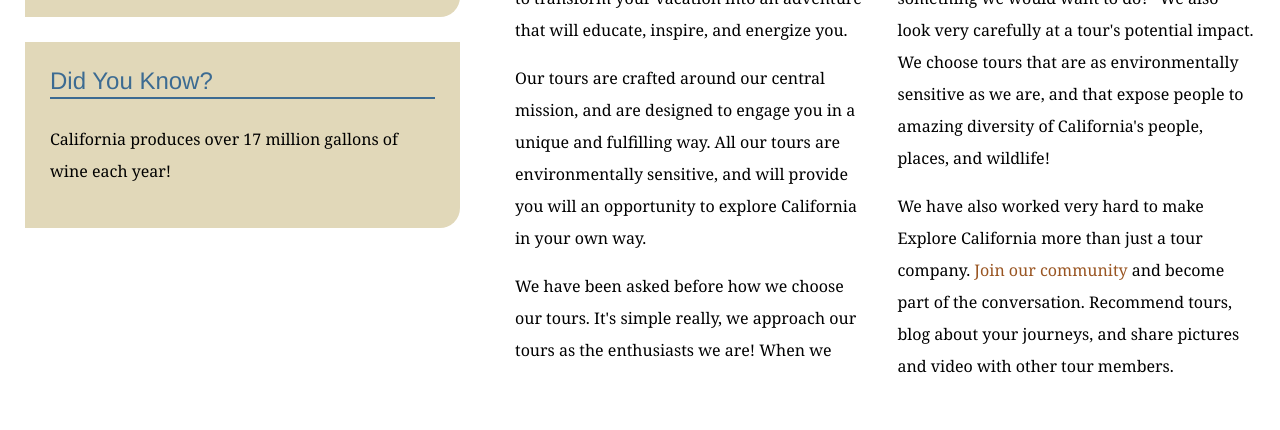
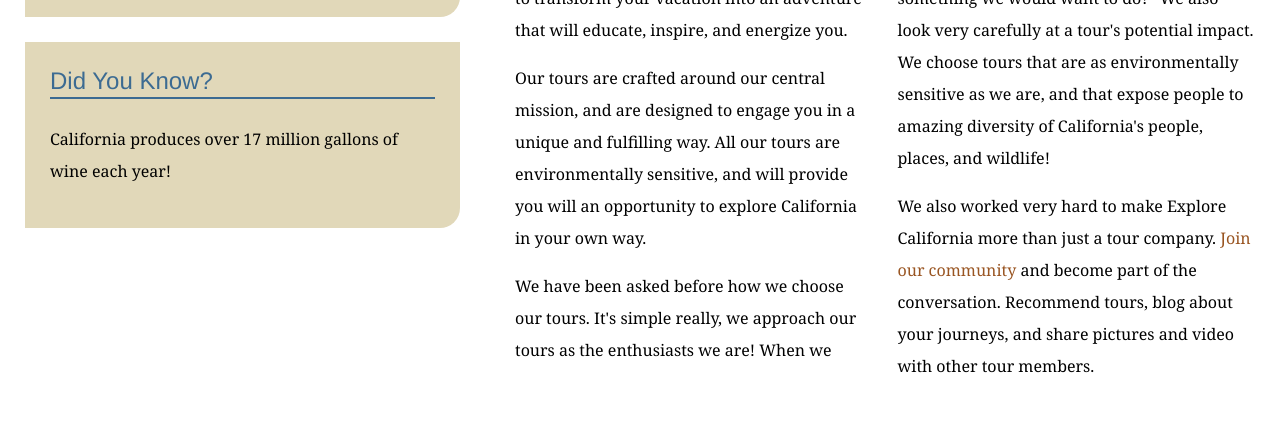
Before and after one commit to SpaceMonkey66/explore_california, a plain HTML site: page mission.html in a window 1280 px wide. Shown: the part 814-1244 px from the top of the page. Drawn offline with Linux system fonts and the light colour scheme.

Commit message:
Minor change

```diff
--- a/mission.html
+++ b/mission.html
@@ -65,7 +65,7 @@
             <p>We are passionate about California and preserving the abundant resources that make it so unique. Our goal at Explore California is to transform your vacation into an adventure that will educate, inspire, and energize you.</p>
             <p>Our tours are crafted around our central mission, and are designed to engage you in a unique and fulfilling way. All our tours are environmentally sensitive, and will provide you will an opportunity to explore California in your own way.</p>
             <p>We have been asked before how we choose our tours. It's simple really, we approach our tours as the enthusiasts we are! When we scout for locations, choose tour options, or explore the surrounding area for exciting side-tours, we ask ourselves a question, &quot;is this something we would want to do?&quot; We also look very carefully at a tour's potential impact. We choose tours that are as environmentally sensitive as we are, and that expose people to amazing diversity of California's people, places, and wildlife!</p>
-            <p>We have also worked very hard to make Explore California more than just a tour company. <a href="explorers/join.html">Join our community</a> and become part of the conversation. Recommend tours, blog about your journeys, and share pictures and video with other tour members.</p>
+            <p>We also worked very hard to make Explore California more than just a tour company. <a href="explorers/join.html">Join our community</a> and become part of the conversation. Recommend tours, blog about your journeys, and share pictures and video with other tour members.</p>
           </div>
         </div>
       </div>
```
